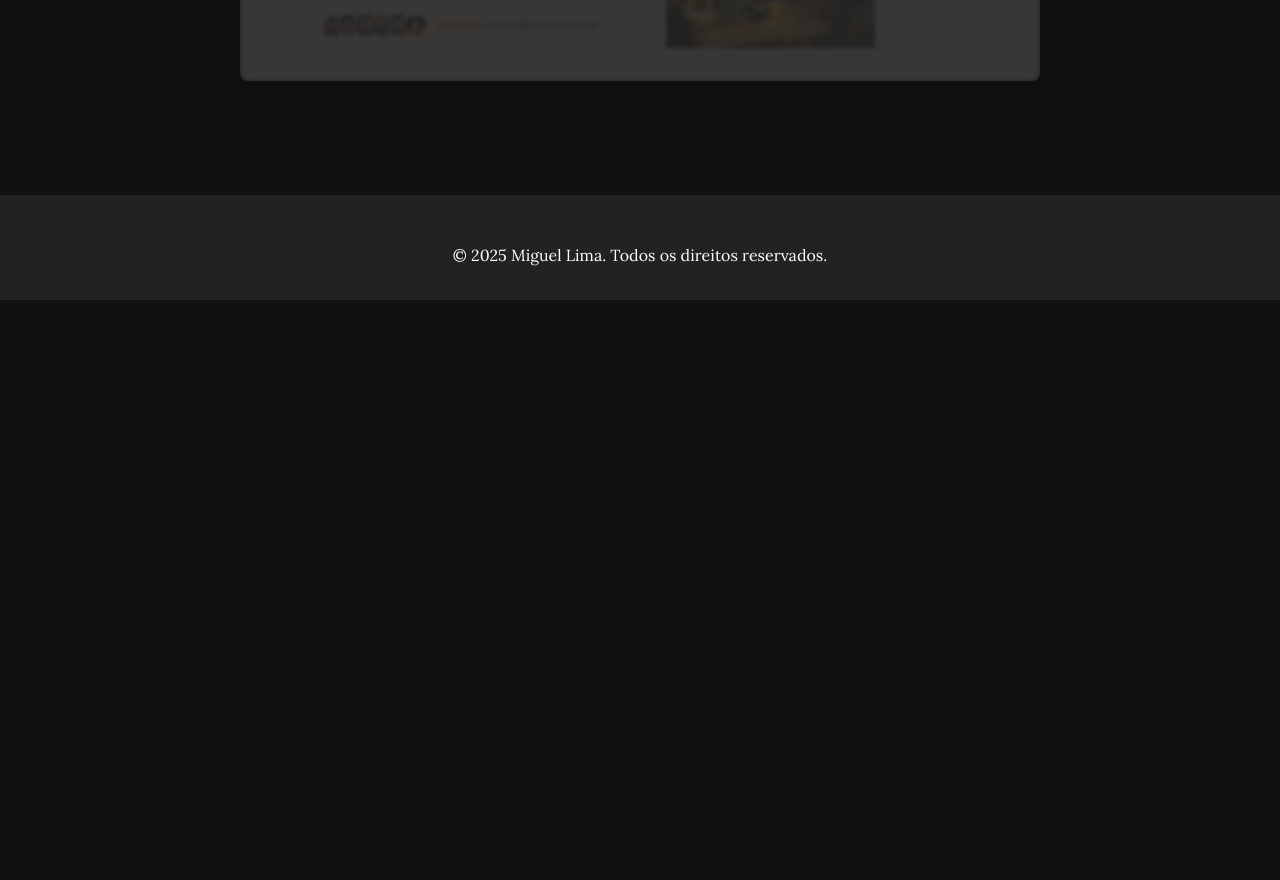
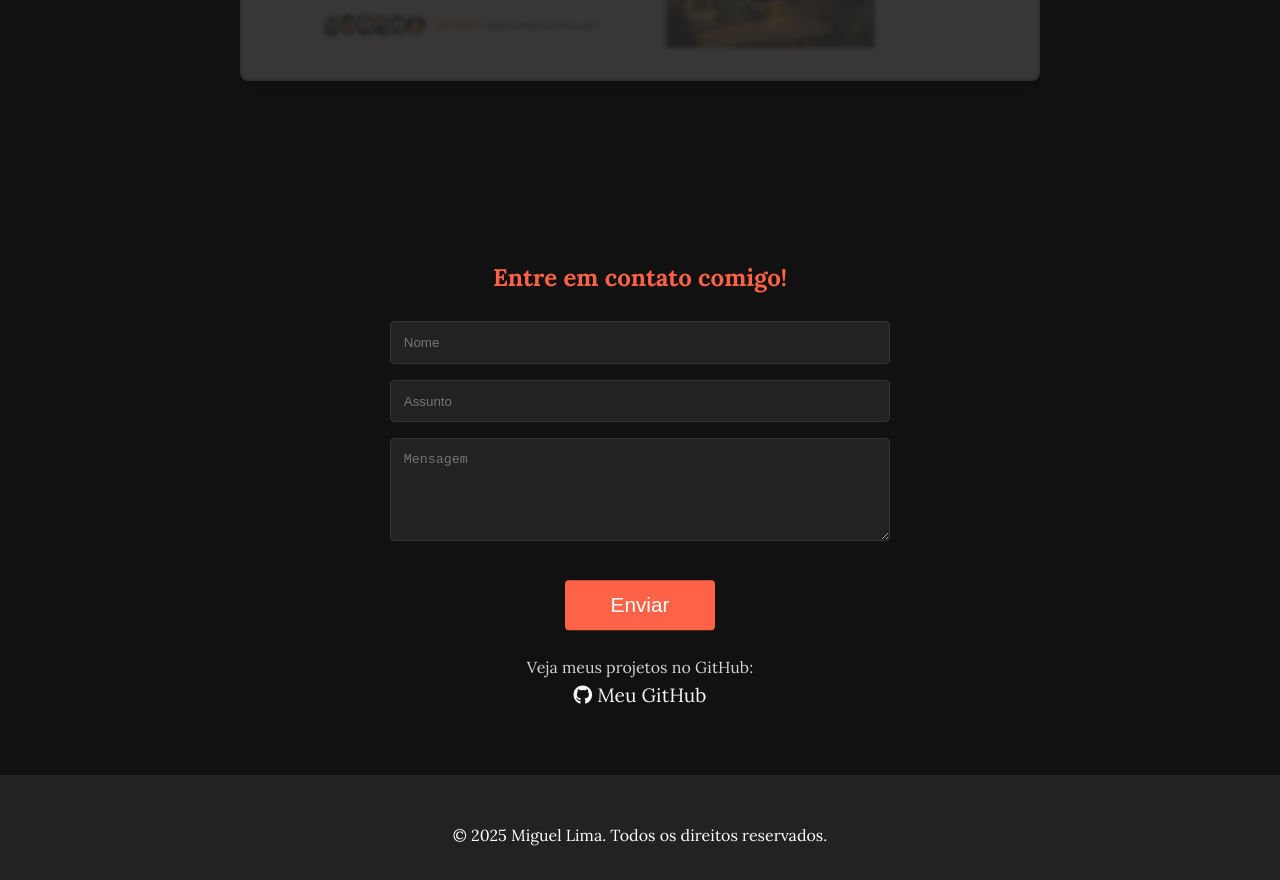
Before and after one commit to MigLima/Portfolio-Miguel-Lima, a plain HTML site: page index.html in a window 1280 px wide. Shown: the part 1577-2457 px from the top of the page. Before the commit the page ends 1877 px from the top, so only its background shows below. Drawn offline with Linux system fonts and the light colour scheme.

Commit message:
Recolocação do link do github e criação de formulário novo

```diff
--- a/index.html
+++ b/index.html
@@ -14,8 +14,8 @@
       rel="stylesheet"
       href="https://cdnjs.cloudflare.com/ajax/libs/font-awesome/6.5.0/css/all.min.css"
     />
+     <link rel="icon" href="imagens-e-logos/favicon.ico-ml.png" type="image/x-icon">
   </head>
-  <link rel="icon" href="imagens-e-logos/favicon.ico-ml.png" type="image/x-icon">
   <body>
     <!-- Navbar -->
     <nav class="navbar">
@@ -23,7 +23,7 @@
         <li><a href="#sobre">Sobre</a></li>
         <li><a href="#skills">Skills</a></li>
         <li><a href="#projetos">Projetos</a></li>
-        <li><a href="#sobre">Contato</a></li>
+        <li><a href="#contato">Contato</a></li>
       </ul>
     </nav>
 
@@ -46,21 +46,9 @@
           <li> Conhecimento básico em frameworks e bibliotecas como React (em aprendizado);</li>
         </ul>
       </div>
-      <div class="sobre-foto-contato">
         <div class="sobre-foto">
           <img src="imagens-e-logos/Foto Profissional.jpeg" alt="Minha foto" />
         </div>
-        <div class="links-contato" id="contato">
-          <p>Fale comigo:</p>
-          <a href="mailto:miglimapires@hotmail.com">
-            <i class="fas fa-envelope"></i> E-mail
-          </a>
-          <a href="https://github.com/MigLima" target="_blank">
-            <i class="fab fa-github"></i> Github
-          </a>
-          </div>
-        </div>
-      </div>
     </section>
 
     <!-- Skills -->
@@ -92,6 +80,25 @@
       </div>
     </section>
 
+    <!-- Seção Contato -->
+     <section id="contato" class="contato">
+<h2>Entre em contato comigo!</h2>
+
+<form action="https://formsubmit.co/miglimapires@gmail.com" method="post" class="formulario-contato">
+  <input type="text" name="name" placeholder="Nome" required>
+  <input type="text" name="subject" placeholder="Assunto" required>
+  <textarea name="message" rows="5" placeholder="Mensagem" required></textarea>
+  <button type="submit">Enviar</button>
+</form>
+
+<div class="github-link">
+  <p>Veja meus projetos no GitHub:</p>
+  <a href="https://github.com/MigLima" target="_blank">
+    <i class="fab fa-github"></i> Meu GitHub
+  </a>
+</div>
+</section>
+
     <!-- Footer -->
     <footer class="footer">
       <p>&copy; 2025 Miguel Lima. Todos os direitos reservados.</p>
--- a/style.css
+++ b/style.css
@@ -80,7 +80,7 @@ html {
   padding: 8rem 2rem 3rem;
   background-color: #111;
   text-align: center;
-  align-items: flex-start;
+  align-items: center;
   flex-wrap: wrap;
 }
 
@@ -137,15 +137,7 @@ html {
   margin-top: 1.5rem;
 }
 
-/* Foto e Contato na Seção Sobre */
-.sobre-foto-contato {
-  display: flex;
-  flex-direction: column;
-  align-items: center;
-  margin-top: 2rem;
-  gap: 1.5rem;
-}
-
+/* Foto na Seção Sobre */
 .sobre-foto {
   width: 350px;
   height: 350px;
@@ -336,6 +328,70 @@ button:hover {
   cursor: pointer;
 }
 
+/* Seção Contato */
+.contato {
+  padding: 4rem 2rem;
+  background-color: #111;
+  text-align: center;
+}
+
+.contato h2 {
+  color: #ff6347;
+  margin-bottom: 1.5rem;
+}
+
+.formulario-contato {
+  display: flex;
+  flex-direction: column;
+  gap: 1rem;
+  max-width: 500px;
+  margin: 0 auto;
+}
+
+.formulario-contato input,
+.formulario-contato textarea {
+width: 100%;
+padding: 0.8rem;
+background-color: #222;
+color: #f5f5f5;
+border: 1px solid #333;
+border-radius: 4px;
+}
+
+.formulario-contato textarea {
+  margin-bottom: 3rem;
+}
+
+.formulario-contato button {
+  position: relative;
+  display: block;
+  width: 150px;
+  padding: 0.8rem;
+  font-size: 1.3rem;
+  margin: 0 auto;
+  background-color: #ff6347;
+  color: white;
+  border: none;
+  cursor: pointer;
+  border-radius: 4px;
+  transition: background-color 0.3s ease;
+}
+
+.formulario-contato button:hover {
+  background-color: #e5533f;
+}
+
+.github-link a {
+  color: #f5f5f5;
+  font-size: 1.2rem;
+  text-decoration: none;
+  transition: color 0.3s ease;
+}
+
+.github-link a:hover {
+  color: #ff6347;
+}
+
 /* Footer */
 .footer {
   background-color: #222;
```
